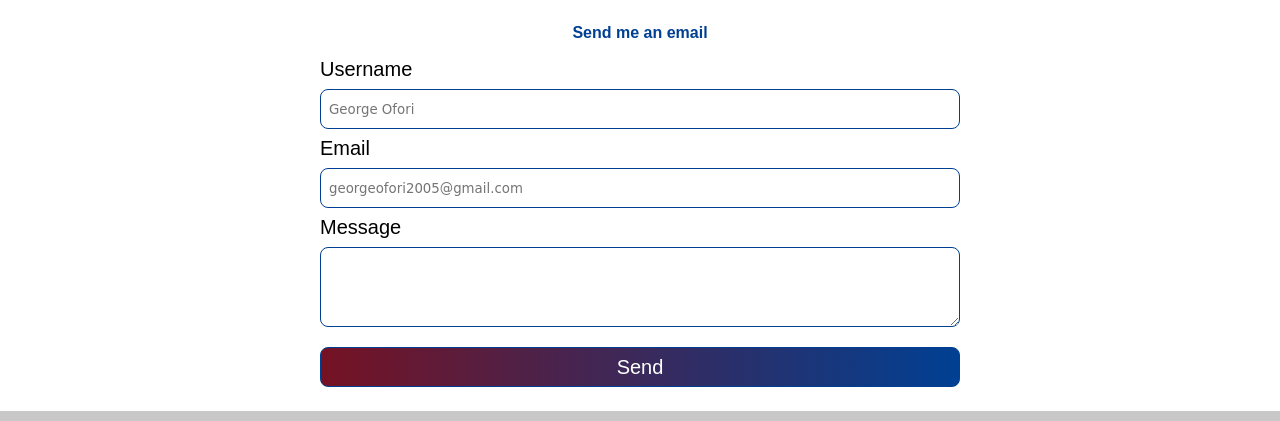
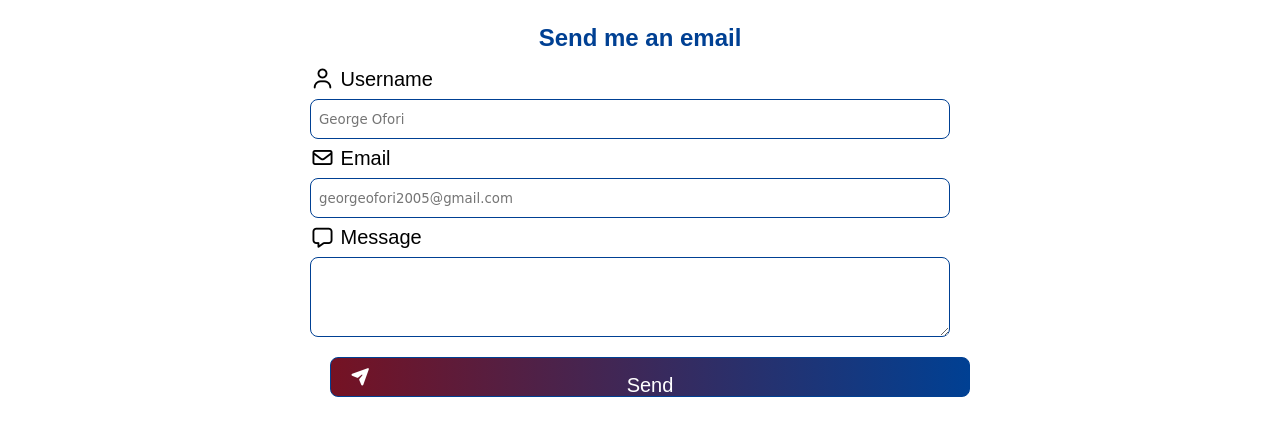
Before and after one commit to George200512/george-ofori.com, a plain HTML site: page business.html in a window 1280 px wide. Shown: the part 144-565 px from the top of the page. Drawn offline with Linux system fonts and the light colour scheme.

Commit message:
Oct 31, 2025

```diff
--- a/business.html
+++ b/business.html
@@ -35,16 +35,20 @@
     <section class="form-container">
       <p class="instructions">Send me an email</p>
       <form>
-        <label>Username</label> <br />
+        <label><span class="fa-regular fa-user"></span> Username</label> <br />
         <input placeholder="George Ofori" name="username" /> <br />
 
-        <label>Email</label> <br />
-        <input placeholder="georgeofori2005@gmail.com" name="email" type="email" /> <br />
+        <label><span class="fa-regular fa-envelope"></span> Email</label> <br />
+        <input placeholder="georgeofori2005@gmail.com" name="email" type="email" />
+          <br />
 
-        <label>Message</label> <br />
+        <label><span class="fa-regular fa-message"></span> Message</label> <br />
         <textarea name="message"></textarea> <br />
 
+        <div class="send-container">
+          <span class="fa-solid fa-paper-plane"></span>
         <input type="submit" name="submitButton" value="Send" />
+        </div>
       </form>
     </section>
   </main>
--- a/styles/business.css
+++ b/styles/business.css
@@ -32,6 +32,7 @@
   padding: 1rem;
   color: rgba(0, 64, 147, 1.0);
   font-weight: bold;
+  font-size: 3vh;
 }
 
 .form{
@@ -83,8 +84,22 @@ input[type="submit"]{
   margin: 0.5rem 0 0.5rem 0;
   border-radius: 0.5rem;
   border: 0.1rem solid rgba(0, 64, 147, 1.0);
-  padding: 0.5rem;
+  padding: 1rem;
   background: linear-gradient(to left, rgba(0, 64, 147, 1.0), rgba(117, 18, 35));
   color: white;
   font-size: 2.5vh;
 }
+
+.send-container{
+  display: flex;
+  flex-direction: row;
+  gap: 0;
+  align-items: center;
+  justify-content: center;
+}
+
+.fa-paper-plane{
+  position: relative;
+  left: 2.5rem;
+  color: white;
+}
```
